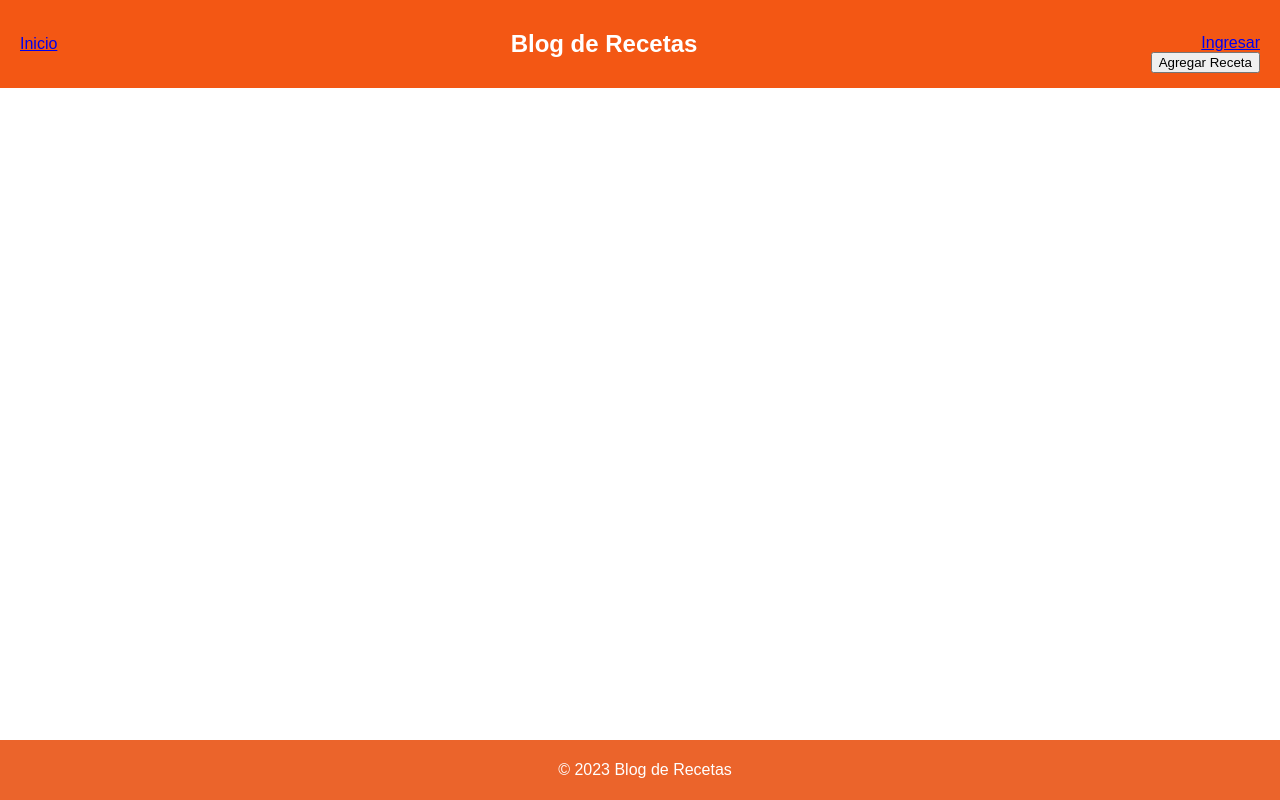
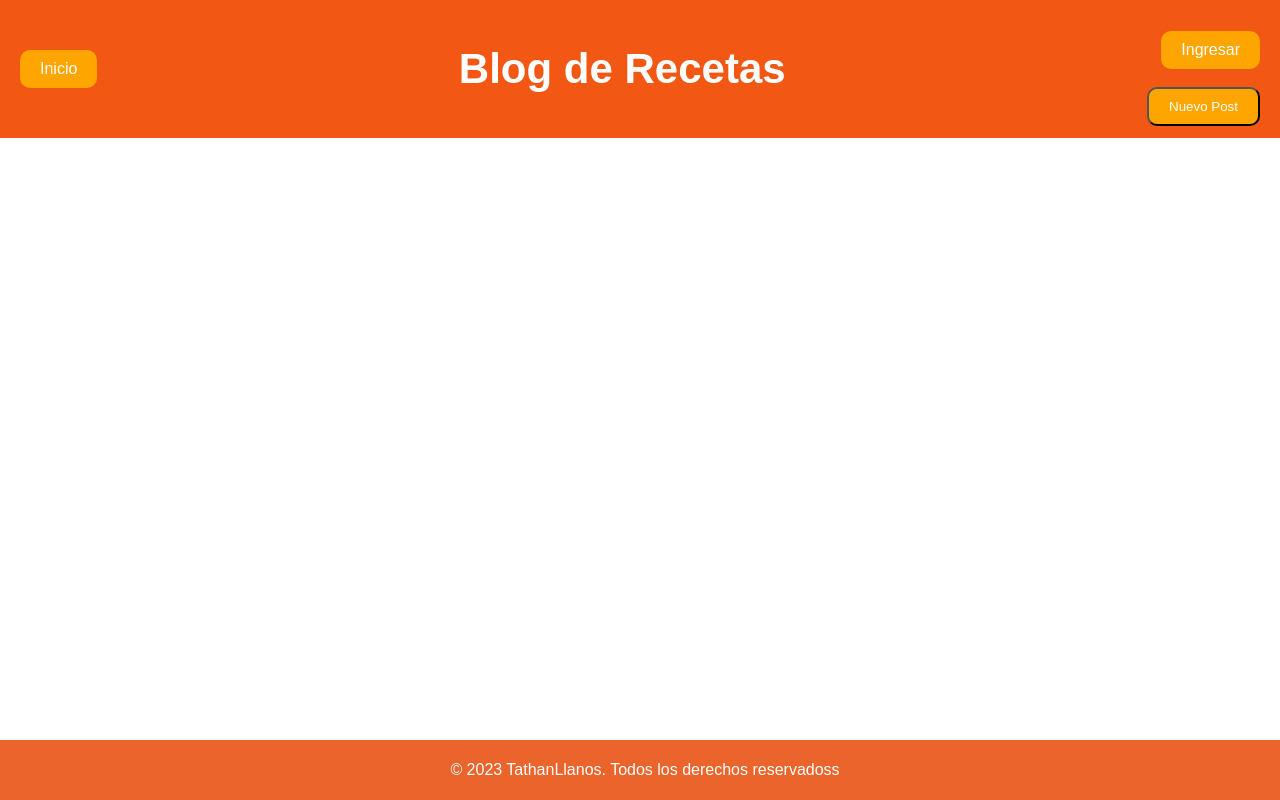
Before and after one commit to jomallaru/Quecocinar_JS, a plain HTML site: page page/comunidad.html in a window 1280 px wide. Drawn offline with Linux system fonts and the light colour scheme.

Commit message:
new upload

```diff
--- a/css/comunidad.css
+++ b/css/comunidad.css
@@ -25,18 +25,56 @@ nav {
     padding: 5px 20px;
 }
 .navbar-right {
-	text-align: right;
+    text-align: right;
     flex: 1;
 }
+
+/* Alineación al Centro en la Barra de Navegación */
 .navbar-center {
     text-align: center;
+    font-size: 28px;
+    font-weight: bold;
+    font-family: sans-serif;
+    color: #ffffff;
 }
 
+
+/* Estilo para Agregar una Nueva Receta */
 .agregar-receta {
     text-align: right;
     margin-top: 20px;
 }
 
+.addRecipe {
+    display: inline-block;
+    padding: 10px 20px;
+    border-radius: 10px;
+    background-color: #FFA500;
+    color: #FFFFFF;
+    text-align: center;
+    text-decoration: none;
+    cursor: pointer;
+    transition: background-color 0.3s, color 0.3s;
+}
+
+.addRecipe:hover {
+    background-color: #78db06;
+}
+.botonone {
+    display: inline-block;
+    padding: 10px 20px;
+    border-radius: 10px;
+    background-color: #FFA500;
+    color: #FFFFFF;
+    text-align: center;
+    text-decoration: none;
+    cursor: pointer;
+    transition: background-color 0.3s, color 0.3s;
+}
+
+.botonone:hover {
+    background-color: #FF0000;
+}
 -----------------------------------------------------------
 /* Estilos para formularios */
 form {
--- a/page/comunidad.html
+++ b/page/comunidad.html
@@ -14,22 +14,19 @@
 <body>
 	<nav class="navbar">
 		<div class="navbar-left">
-			<a href="../index.html">Inicio</a>
+			<a href="../index.html" class="botonone">Inicio</a>
 		</div>
 		<div class="navbar-center">
 			<h1>Blog de Recetas</h1>
 		</div>
-
 		<div class="agregar-receta">
 			<div class="navbar-right">
-				<a href="#">Ingresar</a>
-			</div>
-			<button class="boton-comentarios" onclick="togglePopup()">Agregar Receta</button>
+				<a class="botonone" href="../page/login.html">Ingresar</a>
+			<br>
+			<br>
+			<button class="addRecipe" onclick="togglePopup()">Nuevo Post</button>
 		</div>
 	</nav>
-
-
-
 	<div class="popup-overlay" id="popup">
 		<div class="popup-content">
 			<form>
@@ -59,7 +56,7 @@
 		</div>
 	</div>
 	<footer class="footer">
-		<p>&copy; 2023 Blog de Recetas</p>
+		<p>&copy; 2023 TathanLlanos. Todos los derechos reservadoss</p>
 	</footer>
 
 
```
